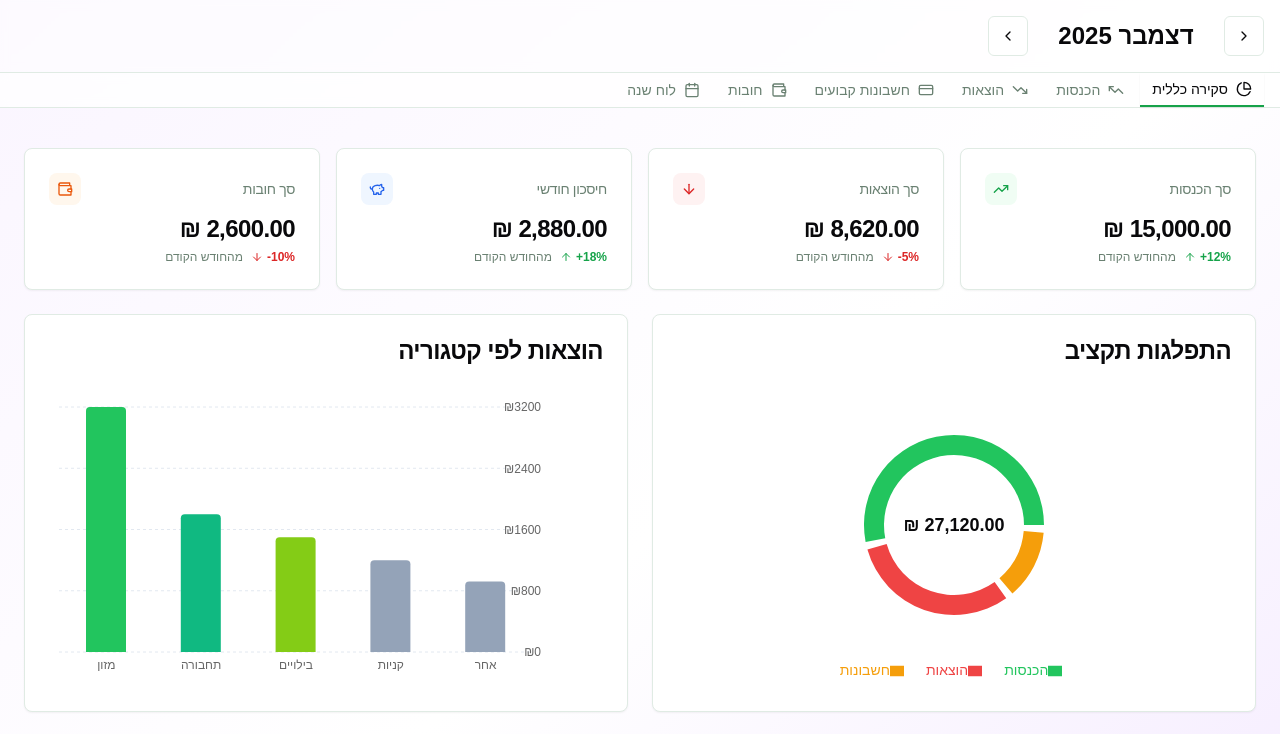
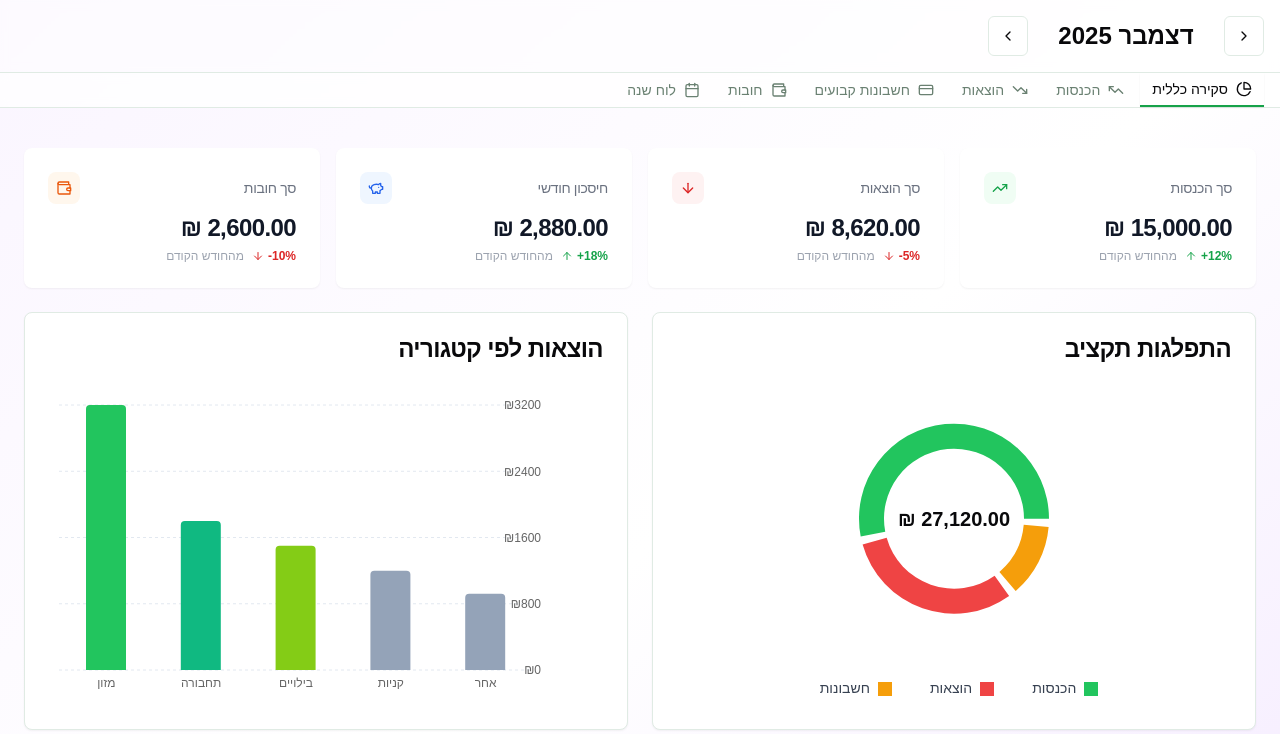
Before and after one commit to Lio311/budget-manager-plus, a Next.js app: page /dashboard in a window 1280 px wide. Shown: the top 734 px of the page. Built offline with nearby package versions, Linux system fonts and the light colour scheme.

Commit message:
Further manual chart refinements

```diff
--- a/src/components/dashboard/tabs/OverviewTab.tsx
+++ b/src/components/dashboard/tabs/OverviewTab.tsx
@@ -8,13 +8,13 @@ import { useBudget } from '@/contexts/BudgetContext'
 import { formatCurrency } from '@/lib/utils'
 
 const COLORS = {
-    income: '#22C55E',      // ירוק חזק
+    income: '#22C55E',      // ירוק
     expenses: '#EF4444',    // אדום
-    food: '#22C55E',        // ירוק (מזון)
-    transport: '#10B981',   // ירוק טורקיז
-    entertainment: '#84CC16', // ירוק ליים
-    bills: '#F59E0B',       // כתום/צהוב
-    other: '#94A3B8',       // אפור
+    bills: '#F59E0B',       // צהוב-כתום
+    food: '#22C55E',
+    transport: '#10B981',
+    entertainment: '#84CC16',
+    other: '#94A3B8',
 }
 
 const CustomTooltip = ({ active, payload, label, currency }: any) => {
@@ -44,6 +44,7 @@ export function OverviewTab() {
 
     const savings = mockData.totalIncome - mockData.totalExpenses - mockData.totalBills
 
+    // סידור הנתונים לפי סדר ההופעה במקרא (מימין לשמאל)
     const incomeVsExpenses = [
         { name: 'הכנסות', value: mockData.totalIncome, color: COLORS.income },
         { name: 'הוצאות', value: mockData.totalExpenses, color: COLORS.expenses },
@@ -57,8 +58,6 @@ export function OverviewTab() {
         { name: 'קניות', value: 1200, color: COLORS.other },
         { name: 'אחר', value: 920, color: COLORS.other },
     ].sort((a, b) => b.value - a.value);
-
-    const totalForPie = 27120.00;
 
     return (
         <div className="space-y-6 p-2" dir="rtl">
@@ -110,34 +109,40 @@ export function OverviewTab() {
                         <CardTitle className="text-right">התפלגות תקציב</CardTitle>
                     </CardHeader>
                     <CardContent>
-                        <ResponsiveContainer width="100%" height={300}>
+                        <ResponsiveContainer width="100%" height={320}>
                             <PieChart>
                                 <Pie
                                     data={incomeVsExpenses}
                                     cx="50%"
-                                    cy="50%"
+                                    cy="45%"
                                     innerRadius={70}
-                                    outerRadius={90}
+                                    outerRadius={95}
                                     paddingAngle={5}
                                     dataKey="value"
                                     stroke="none"
-                                    label={false} // הסרת התגיות החיצוניות
-                                    labelLine={false} // הסרת הקווים המובילים
+                                    label={false}
+                                    labelLine={false}
                                 >
                                     {incomeVsExpenses.map((entry, index) => (
                                         <Cell key={`cell-${index}`} fill={entry.color} />
                                     ))}
                                     <Label
-                                        value={formatCurrency(totalForPie, currency)}
+                                        value={formatCurrency(27120, currency)}
                                         position="center"
-                                        className="text-lg font-bold fill-foreground"
+                                        className="text-xl font-bold fill-foreground"
                                     />
                                 </Pie>
                                 <Tooltip content={<CustomTooltip currency={currency} />} />
                                 <Legend
                                     verticalAlign="bottom"
                                     align="center"
-                                    formatter={(value) => <span className="text-sm font-medium ml-2">{value}</span>}
+                                    iconType="square"
+                                    iconSize={14}
+                                    formatter={(value) => (
+                                        <span className="text-sm font-medium mr-2 ml-6 text-gray-700">
+                                            {value}
+                                        </span>
+                                    )}
                                 />
                             </PieChart>
                         </ResponsiveContainer>
@@ -149,7 +154,7 @@ export function OverviewTab() {
                         <CardTitle className="text-right">הוצאות לפי קטגוריה</CardTitle>
                     </CardHeader>
                     <CardContent>
-                        <ResponsiveContainer width="100%" height={300}>
+                        <ResponsiveContainer width="100%" height={320}>
                             <BarChart data={expensesByCategory} margin={{ top: 20, right: 10, left: 10, bottom: 5 }}>
                                 <CartesianGrid strokeDasharray="3 3" vertical={false} stroke="#E2E8F0" />
                                 <XAxis dataKey="name" axisLine={false} tickLine={false} tick={{ fontSize: 12 }} />
@@ -166,7 +171,6 @@ export function OverviewTab() {
                 </Card>
             </div>
 
-            {/* Budget Progress Section */}
             <Card>
                 <CardHeader>
                     <CardTitle className="text-right font-bold">מצב תקציב חודשי</CardTitle>
@@ -204,19 +208,19 @@ function StatCard({ title, value, icon, trend, trendUp, color, bgColor, isDebt }
     const Icon = trendUp ? ArrowUp : ArrowDown;
 
     return (
-        <Card className="overflow-hidden">
+        <Card className="overflow-hidden border-none shadow-sm bg-white">
             <CardHeader className="flex flex-row items-center justify-between space-y-0 pb-2">
-                <CardTitle className="text-sm font-medium text-muted-foreground">{title}</CardTitle>
+                <CardTitle className="text-sm font-medium text-gray-500">{title}</CardTitle>
                 <div className={`${bgColor} ${color} p-2 rounded-lg`}>{icon}</div>
             </CardHeader>
             <CardContent>
-                <div className="text-2xl font-bold tracking-tight">{value}</div>
+                <div className="text-2xl font-bold tracking-tight text-gray-900">{value}</div>
                 <div className={`flex items-center gap-1 mt-1 text-xs font-bold ${trendColor}`}>
                     <span style={{ direction: 'ltr', unicodeBidi: 'isolate' }}>
                         {trendUp ? '+' : '-'}{trend.replace(/[+-]/g, '')}
                     </span>
                     <Icon className="h-3 w-3" />
-                    <span className="text-muted-foreground font-normal mr-1">מהחודש הקודם</span>
+                    <span className="text-gray-400 font-normal mr-1">מהחודש הקודם</span>
                 </div>
             </CardContent>
         </Card>
```
